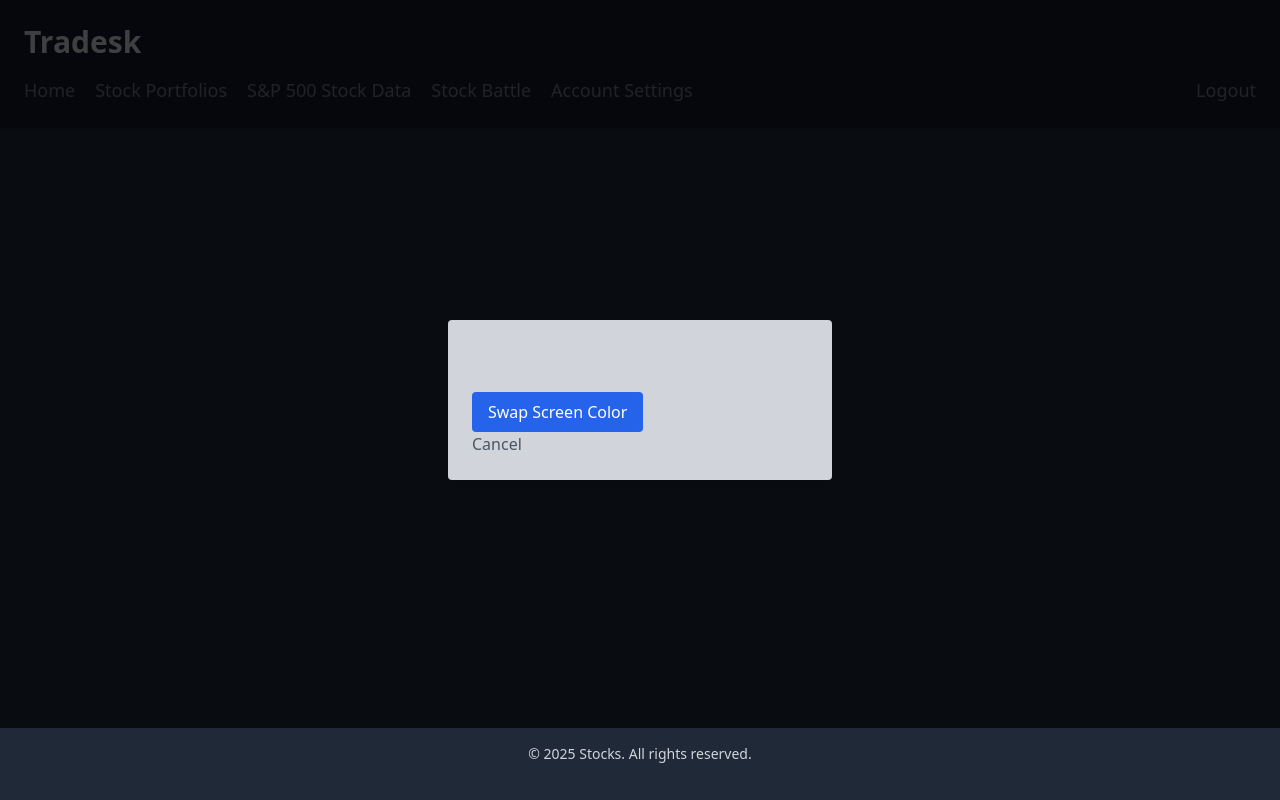
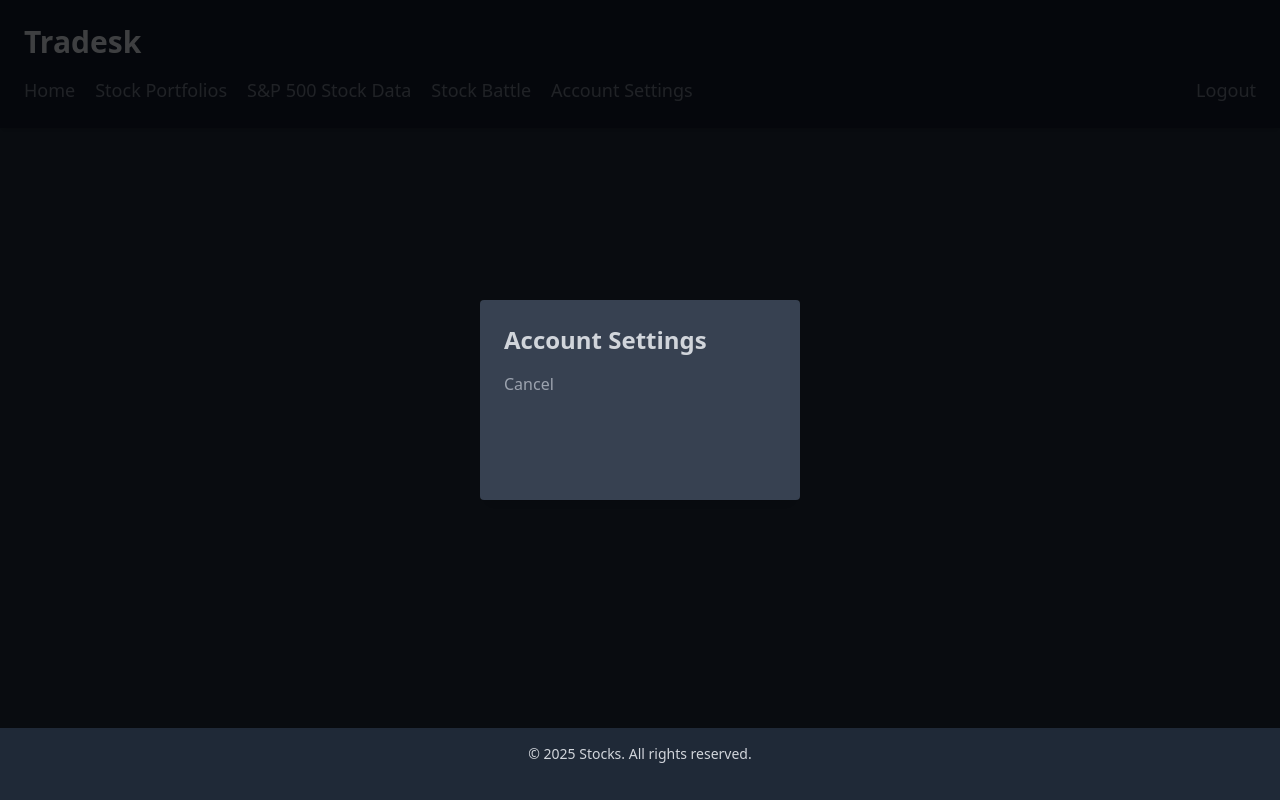
Before and after one commit to esokul007/JEWZ__jacobl143_ethans175_yinweiz_ziyadh2, a Flask app: page /battle in a window 1280 px wide, after a click on "Account Settings". Run offline with Flask 3, Linux system fonts and the light colour scheme; a user stored in the database is signed in; some libraries are stand-ins or nearby versions.

Commit message:
ok now done for tonight

```diff
--- a/app/templates/battle.html
+++ b/app/templates/battle.html
@@ -16,7 +16,6 @@
             <!-- Left Aligned Logo -->
             <h1 class="text-3xl text-gray-300 font-bold"><a href="/">Tradesk</a></h1>
          </div>
-
          <!-- Navigation Section -->
          <nav class="container mx-auto flex items-center justify-between mt-4">
             <!-- Left Aligned Navigation Links -->
@@ -27,7 +26,6 @@
                <a href="/battle" class="text-lg text-gray-500 hover:text-gray-300">Stock Battle</a>
                <button onclick="toggleHidden('settings')" class="text-lg text-gray-500 hover:text-gray-300">Account Settings</button>
             </div>
-
             <!-- Right Aligned Login/Register/Logout -->
             <div class="flex items-center ml-auto space-x-5">
                {% if not logged_in %}
@@ -39,12 +37,10 @@
             </div>
          </nav>
       </header>
-
       <!-- Main Content -->
       <main>
          dood odod od odd odo
       </main>
-
       <!-- Register  -->
       <div id="register" class="fixed inset-0 bg-black bg-opacity-70 hidden flex items-center justify-center">
          <div class="bg-gray-700 p-6 rounded shadow-lg w-1/2 h-1/2">
@@ -89,7 +85,6 @@
             </form>
          </div>
       </div>
-
       <!-- Flash messages -->
       {% with messages = get_flashed_messages(with_categories=true) %}
       {% if messages %}
@@ -106,21 +101,18 @@
       {% endwith %}
       <!-- Account Settings  -->
       <div id="settings" class="fixed inset-0 bg-black bg-opacity-70 hidden flex items-center justify-center">
-      <div class="bg-gray-300 p-6 rounded shadow-lg w-96">
+         <div class="bg-gray-700 p-6 rounded shadow-lg w-1/4 h-1/4">
             <h3 class="text-2xl font-bold mb-4">Account Settings</h3>
             {% if logged_in %}
-         <form action="/battle" method="POST" class="space-y-4">
-            <button type="submit" class="bg-blue-600 hover:bg-blue-700 text-white py-2 px-4 rounded">Swap Screen Color</button>
-         </form>
+
             {% else %}
-         <h3 class="text-2xl font-bold mb-4">Log in first!</h3>
+            <h3 class="text-2xl bg-gray-400 font-bold mb-4">Log in first!</h3>
             {% endif %}
             <div class="flex justify-between items-center">
-            <button type="button" onclick="toggleHidden('settings')" class="text-gray-600 hover:text-black">Cancel</button>
+               <button type="button" onclick="toggleHidden('settings')" class="text-gray-400 hover:text-black">Cancel</button>
             </div>
          </div>
       </div>
-
       <!-- Footer -->
       <footer class="fixed bottom-0 w-full bg-gray-800 p-4 text-center">
          <p class="text-gray-300 text-sm mb-5">&copy; 2025 Stocks. All rights reserved.</p>
--- a/devlog.txt
+++ b/devlog.txt
@@ -59,3 +59,7 @@ ethanS -- 2025-04-08 23:22
 ethanS -- 2025-04-08 23:43
 * Finished standardizing current CSS
 * Note: Logging/Register redirects back to home (do we want to fix this???)
+
+ethanS -- 2025-04-08 23:48
+* Fixed indenting in html files
+* Forgot to fix CSS in account settings (fixed that)
```
Also changed, not shown: app/templates/home.html (+4 -12 lines), app/templates/portfolio.html (+4 -12 lines), app/templates/stock_list.html (+4 -16 lines). Lines whose indentation alone changed are shown as unchanged.
